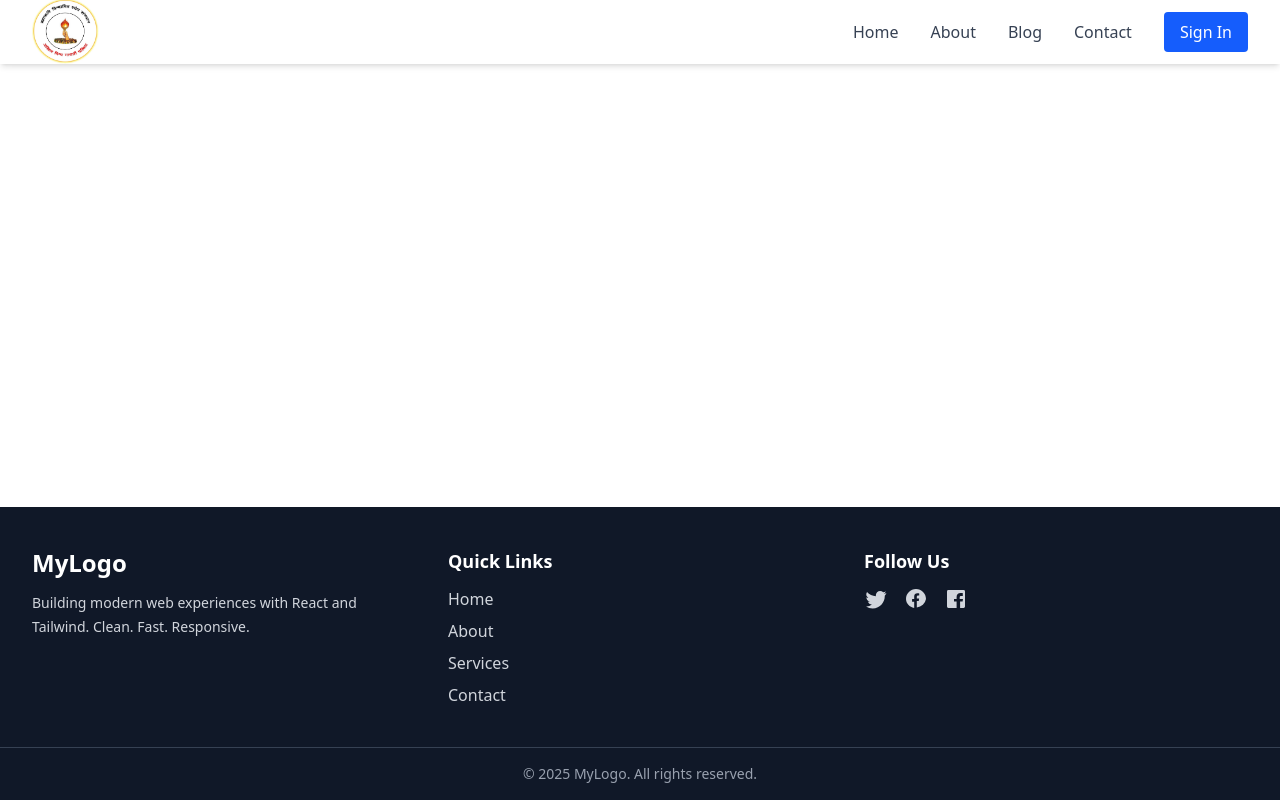
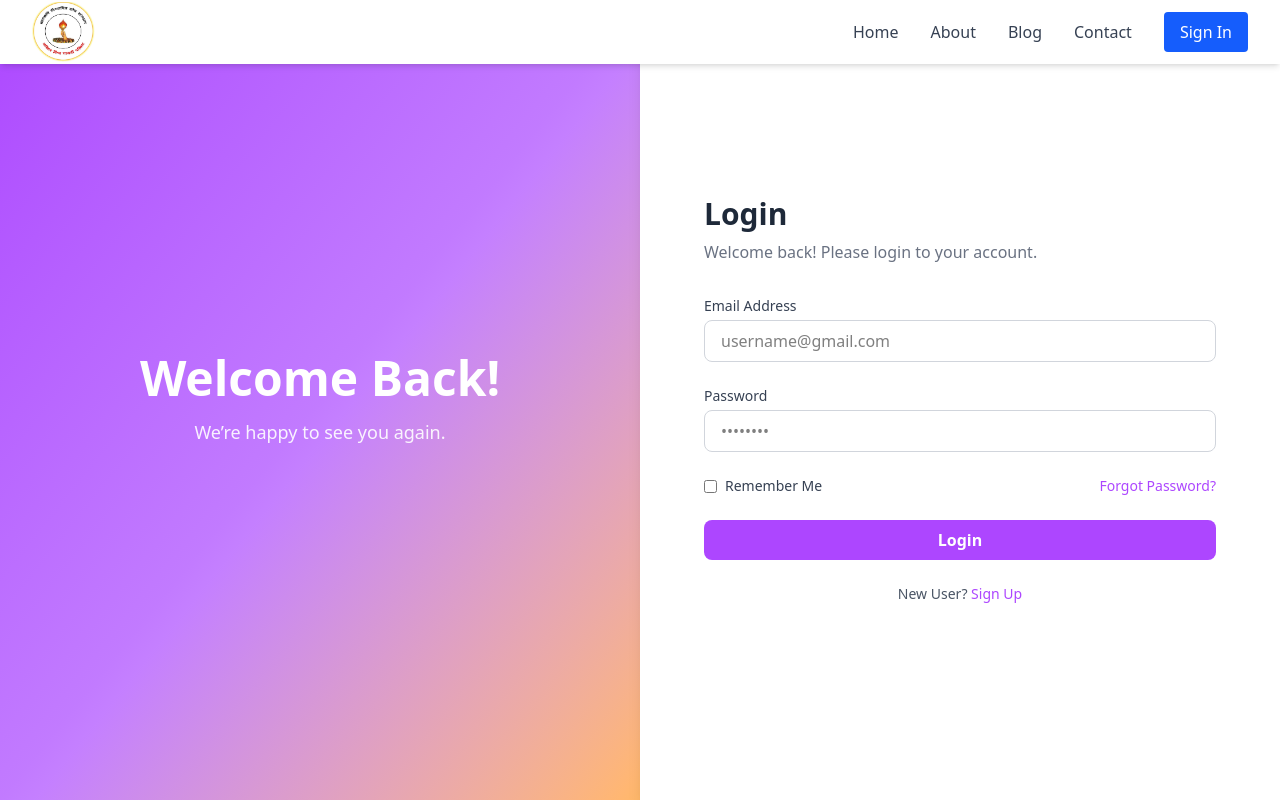
Before and after one commit to bvss-awgp/bvss-web, a React (Vite) app: page /signin in a window 1280 px wide. Shown: the top 800 px of the page. Built offline with nearby package versions, Linux system fonts and the light colour scheme.

Commit message:
Login page creation Blog Page creation

```diff
--- a/src/App.jsx
+++ b/src/App.jsx
@@ -6,6 +6,8 @@ import Home from "./pages/Home";
 import About from "./pages/About";
 import Contact from "./pages/Contact";
 import Profile from "./pages/Profile";
+import Blog from "./pages/Blog";
+import Signin from "./pages/Signin";
 
 function App() {
   return (
@@ -18,6 +20,8 @@ function App() {
             <Route path="/about" element={<About />} />
             <Route path="/contact" element={<Contact />} />
             <Route path="/profile" element={<Profile />} />
+            <Route path="/blog" element={<Blog />} />
+            <Route path="/signin" element={<Signin />} />
           </Routes>
         </main>
         <Footer />
--- a/src/components/Body.jsx
+++ b/src/components/Body.jsx
@@ -65,12 +65,14 @@ const Body = () => {
           Try a variety of benefits when using our services
         </p>
 
-        <div className="grid grid-cols-2 md:grid-cols-4 gap-8 max-w-5xl mx-auto">
+        <div className="grid grid-cols-2 md:grid-cols-5 gap-8 max-w-5xl mx-auto">
           {[
             { title: "Research on Scientific Spirituality", desc: "Higher-level research on Gayatri Mantra and the scientific effects of Yagya.", icon: "🔬" },
             { title: "Yagyopathy", desc: "yagya is a principle of selfless sacrifice and divine wisdom, teaching one to live a life of virtue, wisdom, and service to others", icon: "🔥" },
             { title: "Ayurveda", desc: "The life transforming traditions of Vedic Rishi’s are revived here.", icon: "🌱" },
             { title: "Self Transformation", desc: "Qualitative Changes in Society ", icon: "🌞" },
+            { title: "Education Reform", desc: "Education should not just be for earning a living, but for living a life.", icon: "📚" },
+
           ].map((item, i) => (
             <div key={i} className="flex flex-col items-center text-center">
               <div className="text-4xl mb-3">{item.icon}</div>
--- /dev/null
+++ b/src/pages/Blog.jsx
@@ -0,0 +1,131 @@
+import React from "react";
+
+const BlogMagazine = () => {
+  const posts = [
+    {
+      id: 1,
+      title: "The Harmony Between Science and Spirituality",
+      excerpt:
+        "Exploring how ancient wisdom aligns with modern discoveries — bridging logic, meditation, and consciousness.",
+      image: "/blog/spirituality.jpg",
+      author: "Dr. Vivek Bhagel",
+      date: "October 25, 2025",
+      featured: true,
+    },
+    {
+      id: 2,
+      title: "Mind Over Media: Reducing Screen Time for Mental Clarity",
+      excerpt:
+        "Discover mindful approaches to balance digital life and inner peace through practical self-discipline.",
+      image: "/blog/screentime.jpg",
+      author: "Suyash Soni",
+      date: "October 18, 2025",
+    },
+    {
+      id: 3,
+      title: "The Cognitive Science Behind Chanting",
+      excerpt:
+        "Studies show chanting enhances attention, emotional regulation, and synchrony among practitioners.",
+      image: "/blog/chanting.jpg",
+      author: "Dr. Vaidehi Puri",
+      date: "October 10, 2025",
+    },
+    {
+      id: 4,
+      title: "Living Consciously in a Distracted World",
+      excerpt:
+        "How awareness training and focused presence can transform how we think, act, and connect with others.",
+      image: "/blog/conscious.jpg",
+      author: "Prof. Jagriti Kawde",
+      date: "September 29, 2025",
+    },
+    {
+      id: 5,
+      title: "From Rituals to Research: The Future of Mind Training",
+      excerpt:
+        "An evolving dialogue between ancient practices and neuroscience offers new insights into wellbeing.",
+      image: "/blog/mindtraining.jpg",
+      author: "Research Team",
+      date: "September 15, 2025",
+    },
+  ];
+
+  const featuredPost = posts.find((p) => p.featured);
+  const otherPosts = posts.filter((p) => !p.featured);
+
+  return (
+    <div className="bg-gray-50 min-h-screen pb-20">
+      {/* Hero Section */}
+      <section className="relative h-[70vh] overflow-hidden rounded-b-3xl shadow-md">
+        <img
+          src={featuredPost.image}
+          alt={featuredPost.title}
+          className="w-full h-full object-cover"
+        />
+        <div className="absolute inset-0 bg-black/50 flex flex-col justify-end p-10 text-white">
+          <h1 className="text-4xl md:text-5xl font-bold mb-4 max-w-2xl">
+            {featuredPost.title}
+          </h1>
+          <p className="max-w-xl text-lg mb-4">{featuredPost.excerpt}</p>
+          <div className="text-sm opacity-80">
+            By {featuredPost.author} • {featuredPost.date}
+          </div>
+          <button className="mt-6 bg-blue-600 px-6 py-2 rounded-full font-semibold hover:bg-blue-700 transition w-fit">
+            Read Full Story
+          </button>
+        </div>
+      </section>
+
+      {/* Grid of Secondary Articles */}
+      <section className="max-w-7xl mx-auto px-6 mt-16">
+        <h2 className="text-3xl font-bold text-gray-800 mb-10 text-center">
+          Latest Articles
+        </h2>
+        <div className="grid md:grid-cols-2 lg:grid-cols-3 gap-10">
+          {otherPosts.map((post) => (
+            <div
+              key={post.id}
+              className="bg-white rounded-2xl shadow-md hover:shadow-xl transition overflow-hidden"
+            >
+              <img
+                src={post.image}
+                alt={post.title}
+                className="w-full h-52 object-cover"
+              />
+              <div className="p-6">
+                <h3 className="text-xl font-semibold text-gray-800 mb-2 hover:text-blue-600 transition">
+                  {post.title}
+                </h3>
+                <p className="text-gray-600 text-sm mb-4">{post.excerpt}</p>
+                <div className="text-xs text-gray-500 flex justify-between">
+                  <span>By {post.author}</span>
+                  <span>{post.date}</span>
+                </div>
+              </div>
+            </div>
+          ))}
+        </div>
+      </section>
+
+      {/* Newsletter / Call to Action */}
+      <section className="mt-20 max-w-4xl mx-auto bg-blue-600 text-white rounded-2xl p-10 text-center shadow-lg">
+        <h2 className="text-3xl font-bold mb-4">Stay Inspired</h2>
+        <p className="mb-6">
+          Get notified when we publish new research, reflections, or spiritual insights.
+        </p>
+        <div className="flex flex-col sm:flex-row gap-4 justify-center">
+          <input
+            type="email"
+            placeholder="Enter your email"
+            className="px-4 py-3 rounded-lg text-gray-800 w-full sm:w-2/3"
+          />
+          <button className="bg-white text-blue-600 font-semibold px-6 py-3 rounded-lg hover:bg-gray-100 transition">
+            Subscribe
+          </button>
+        </div>
+      </section>
+    </div>
+  );
+};
+
+export default BlogMagazine;
--- /dev/null
+++ b/src/pages/Signin.jsx
@@ -0,0 +1,103 @@
+import React, { useState } from "react";
+
+const Signin = () => {
+  const [isSignUp, setIsSignUp] = useState(false); // state to toggle forms
+
+  return (
+    <div className="flex h-screen">
+      {/* Left Side */}
+      <div className="w-1/2 flex items-center justify-center bg-gradient-to-br from-purple-500 via-purple-400 to-orange-300 text-white">
+        <div className="text-center">
+          <h1 className="text-5xl font-bold mb-4">
+            {isSignUp ? "Join Us!" : "Welcome Back!"}
+          </h1>
+          <p className="text-lg opacity-90">
+            {isSignUp
+              ? "Create your account to get started."
+              : "We’re happy to see you again."}
+          </p>
+        </div>
+      </div>
+
+      {/* Right Side */}
+      <div className="w-1/2 flex flex-col justify-center px-16 bg-white shadow-lg">
+        <h2 className="text-3xl font-semibold mb-2 text-gray-800">
+          {isSignUp ? "Sign Up" : "Login"}
+        </h2>
+        <p className="text-gray-500 mb-8">
+          {isSignUp
+            ? "Please fill in your details to create an account."
+            : "Welcome back! Please login to your account."}
+        </p>
+
+        <form className="space-y-6">
+          <div>
+            <label className="block text-gray-700 text-sm font-medium mb-1">
+              Email Address
+            </label>
+            <input
+              type="email"
+              placeholder="username@gmail.com"
+              className="w-full border border-gray-300 rounded-lg px-4 py-2 focus:outline-none focus:ring-2 focus:ring-purple-400"
+            />
+          </div>
+
+          <div>
+            <label className="block text-gray-700 text-sm font-medium mb-1">
+              Password
+            </label>
+            <input
+              type="password"
+              placeholder="••••••••"
+              className="w-full border border-gray-300 rounded-lg px-4 py-2 focus:outline-none focus:ring-2 focus:ring-purple-400"
+            />
+          </div>
+
+          {isSignUp && (
+            <div>
+              <label className="block text-gray-700 text-sm font-medium mb-1">
+                Confirm Password
+              </label>
+              <input
+                type="password"
+                placeholder="••••••••"
+                className="w-full border border-gray-300 rounded-lg px-4 py-2 focus:outline-none focus:ring-2 focus:ring-purple-400"
+              />
+            </div>
+          )}
+
+          {!isSignUp && (
+            <div className="flex items-center justify-between text-sm">
+              <label className="flex items-center space-x-2">
+                <input type="checkbox" className="form-checkbox text-purple-500" />
+                <span className="text-gray-700">Remember Me</span>
+              </label>
+              <a href="#" className="text-purple-500 hover:underline">
+                Forgot Password?
+              </a>
+            </div>
+          )}
+
+          <button
+            type="submit"
+            className="w-full bg-purple-500 hover:bg-purple-600 text-white font-semibold py-2 rounded-lg transition"
+          >
+            {isSignUp ? "Sign Up" : "Login"}
+          </button>
+
+          <p className="text-center text-gray-600 text-sm">
+            {isSignUp ? "Already have an account?" : "New User?"}{" "}
+            <span
+              onClick={() => setIsSignUp(!isSignUp)}
+              className="text-purple-500 font-medium hover:underline cursor-pointer"
+            >
+              {isSignUp ? "Login" : "Sign Up"}
+            </span>
+          </p>
+        </form>
+      </div>
+    </div>
+  );
+};
+
+export default Signin;
```
Also changed, not shown: src/components/Navbar.jsx (+16 -7 lines), public/About/jagriti.jpg (added), public/Logo2.png (added).
